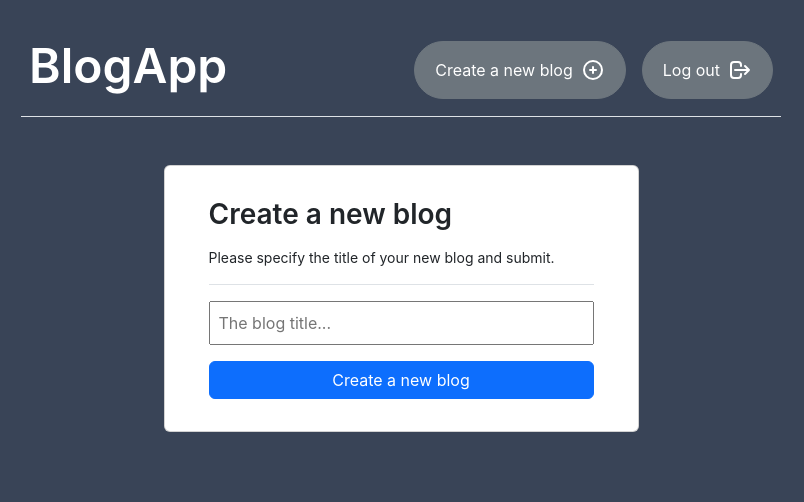
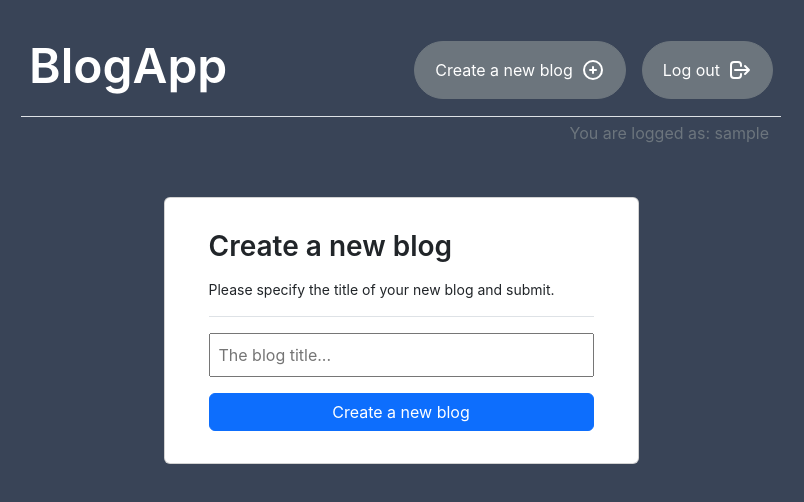
Before and after one commit to Kliszek/EGUI22L-BlogApp3-frontend, a React (Create React App) app: page /blogs/create in a window 1280 px wide. Shown: the top 502 px of the page, without its empty margins (239-1043 px from the left). Built offline with nearby package versions, Linux system fonts and the light colour scheme; sample sign-in values are in the browser's storage; the HTML template or start-up script is replaced by a standard one.

Commit message:
Adde logged as info and toggle blogs functionality

```diff
--- a/src/BlogNav/blogNav.tsx
+++ b/src/BlogNav/blogNav.tsx
@@ -4,6 +4,7 @@ import { Link, useNavigate } from "react-router-dom";
 import UsersService from "../services/users.service";
 import { ReactComponent as PlusIcon } from '../svg/plus.svg';
 import { ReactComponent as LogoutIcon } from '../svg/logout.svg';
+import { getUsername } from "../useVerifyAuth";
 
 export const BlogNav = () => {
   const navigate = useNavigate();
@@ -42,6 +43,7 @@ export const BlogNav = () => {
           </div>
 
       </div>
+      <span className="col-10 col-lg-8 py-1 text-end text-secondary">You are logged as: {getUsername()}</span>
     </div>
   );
 }
--- a/src/BlogsList/blogsList.tsx
+++ b/src/BlogsList/blogsList.tsx
@@ -1,23 +1,34 @@
-import { Link, Outlet, useNavigate } from "react-router-dom";
+import { useState } from "react";
+import { Link, useNavigate } from "react-router-dom";
 import { Blog } from "../Interfaces/blog.interface";
 import useGet from "../useGet";
-import useVerifyAuth from "../useVerifyAuth";
+import useVerifyAuth, { getUsername } from "../useVerifyAuth";
 
 export const BlogsList = () => {
   const navigate = useNavigate();
 
   const { data: blogs, isPending, error } = useGet<Blog[]>('blogs');
+  const [ hideOthersBlogs, setHideOthersBlogs ] = useState<boolean>(false);
 
   useVerifyAuth();
 
   return (
-    <div className="justify-content-center mt-5">
-      <Outlet/>
+    <div className="justify-content-center">
+      <div className="row d-flex justify-content-center mt-3 mb-5">
+        <div className="col-10 col-lg-8 d-flex justify-content-end border-1 border-bottom">
+          <div className="form-check d-flex flex-row pb-2 justify-content-center gap-2 ">
+            <input checked={hideOthersBlogs} onChange={(e)=>setHideOthersBlogs(e.target.checked)} style={{width:"1.5rem", height:"1.5rem"}} className="form-check-input" type="checkbox" id="hideOthers"/>
+            <label className="h4 form-check-label text-light" htmlFor="hideOthers">
+              Hide others' blogs
+            </label>
+          </div>
+        </div>
+      </div>
       {isPending && <div className="text-center h3 text-light pt-5 mb-5">Loading...</div>}
       {error && <span className="text-danger my-5">{error}</span>}
       {blogs &&
-        blogs.map((blog) => (
-          <div key={blog.id} className="row justify-content-center mb-5">
+        blogs.map((blog) => (<>
+          {(!hideOthersBlogs || blog.ownerId===getUsername()) && <div key={blog.id} className="row justify-content-center mb-5">
             <div className="col-10 col-lg-8 text-md-start card px-0 shadow-sm">
               <div className="card-body mx-4 m-2">
                 <div className="d-flex flex-column flex-md-row justify-content-between">
@@ -47,7 +58,7 @@ export const BlogsList = () => {
                 <p className="mb-2">Entries: {blog.blogEntryList.length}</p>
               </div>
             </div>
-          </div>
+          </div>}</>
         ))}
       {blogs && blogs.length === 0 && <div>
         <h3 className="h3 text-muted mb-4 px-4">
--- a/src/useVerifyAuth.ts
+++ b/src/useVerifyAuth.ts
@@ -7,6 +7,17 @@ interface jwtDecodedObject {
   exp: number;
   iat: number;
   [x: string | number | symbol ]: unknown;
+}
+
+export const getUsername = (): string => {
+  const token: string|null = BaseHttpService.loadToken();
+  if(token) {
+    const decodedToken: jwtDecodedObject = jwt_decode(token);
+    if(decodedToken.username) {
+      return decodedToken.username as string;
+    }
+  }
+  return '';
 }
 
 const useVerifyAuth = () => {
```
